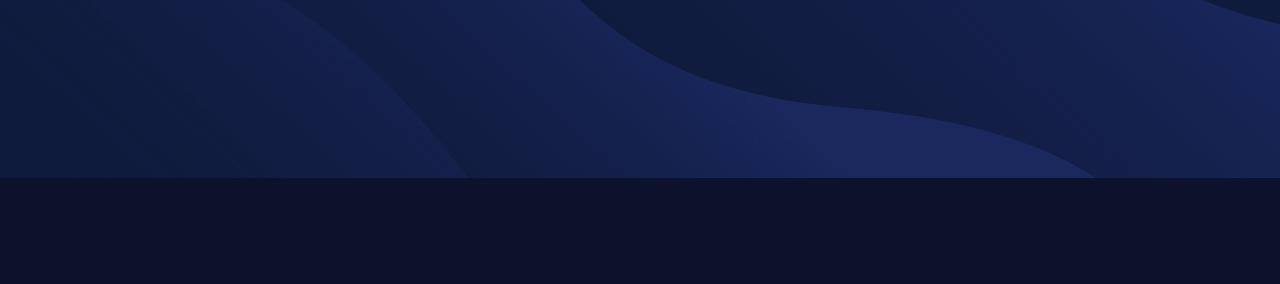
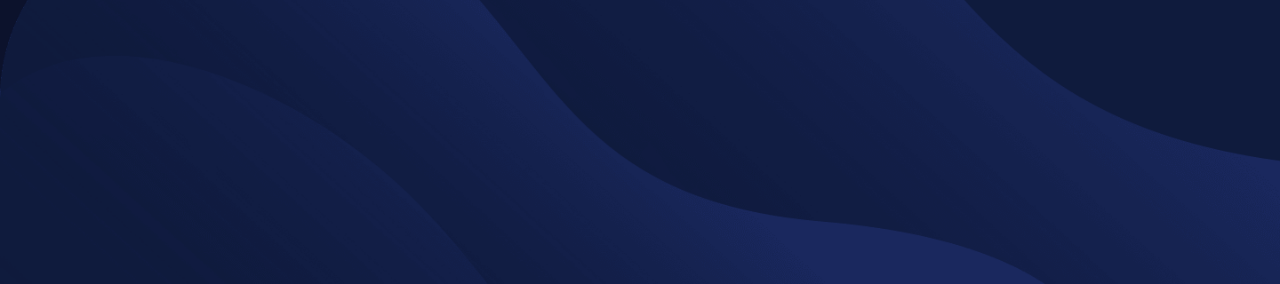
Before and after one commit to 9CB5/fylo, a website: page index.html in a window 1280 px wide. Shown: the part 516-800 px from the top of the page. Drawn offline with nearby package versions, Linux system fonts and the light colour scheme.

Commit message:
adjust background image to mimic design more accurately

```diff
--- a/sass/base/_base.scss
+++ b/sass/base/_base.scss
@@ -23,8 +23,9 @@ body {
 
     @include respond(desktop) {
         background: url(../images/bg-desktop.png) $very-dark-blue;
-        background-size: auto !important;
+        background-size: contain !important;
         background-repeat: no-repeat;
-        background-position: 50% 72%;
+        background-position: 50% 100%;
+        background-attachment: fixed;
     }
 }
```
Also changed, not shown: css/style.css.
